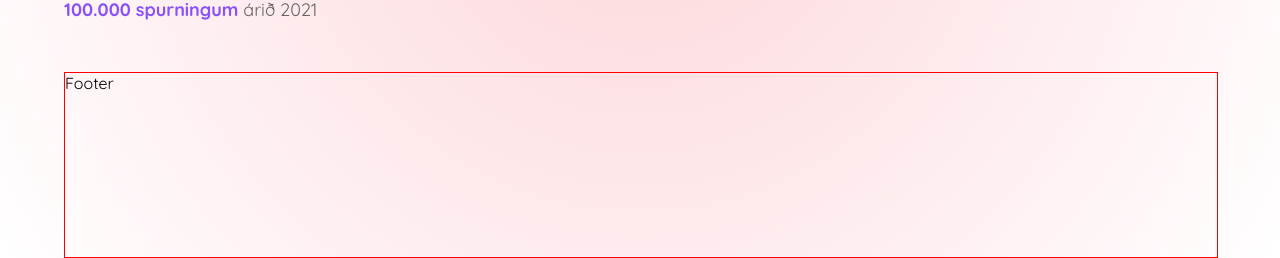
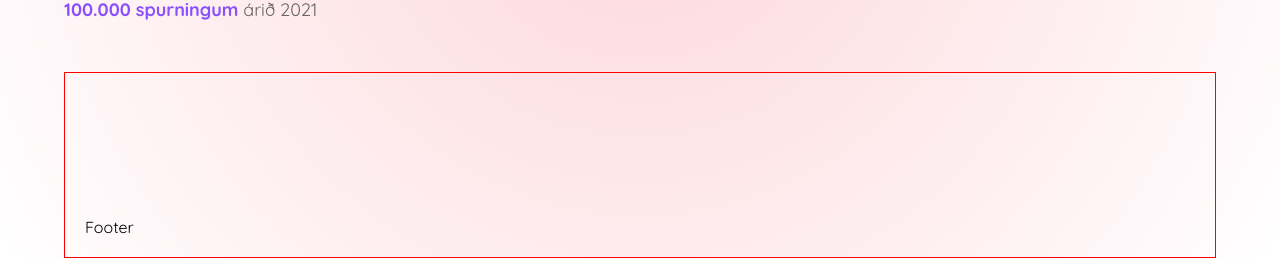
Before and after one commit to cadia-lvl/qa-crowdsourcing-web, a React (Create React App) app: page / in a window 1280 px wide. Shown: the part 542-800 px from the top of the page. Built offline with nearby package versions, Linux system fonts and the light colour scheme; no server answers.

Commit message:
fixed flex styling for footer

```diff
--- a/src/layout/Footer/styles.ts
+++ b/src/layout/Footer/styles.ts
@@ -5,4 +5,9 @@ export const Outer = styled.footer`
 	width: 100%;
 	border: 1px solid red;
 	flex: 1;
+	padding: 20px;
+	box-sizing: border-box;
+	display: flex;
+	align-items: flex-end;
+	justify-content: flex-start;
 `;
```
